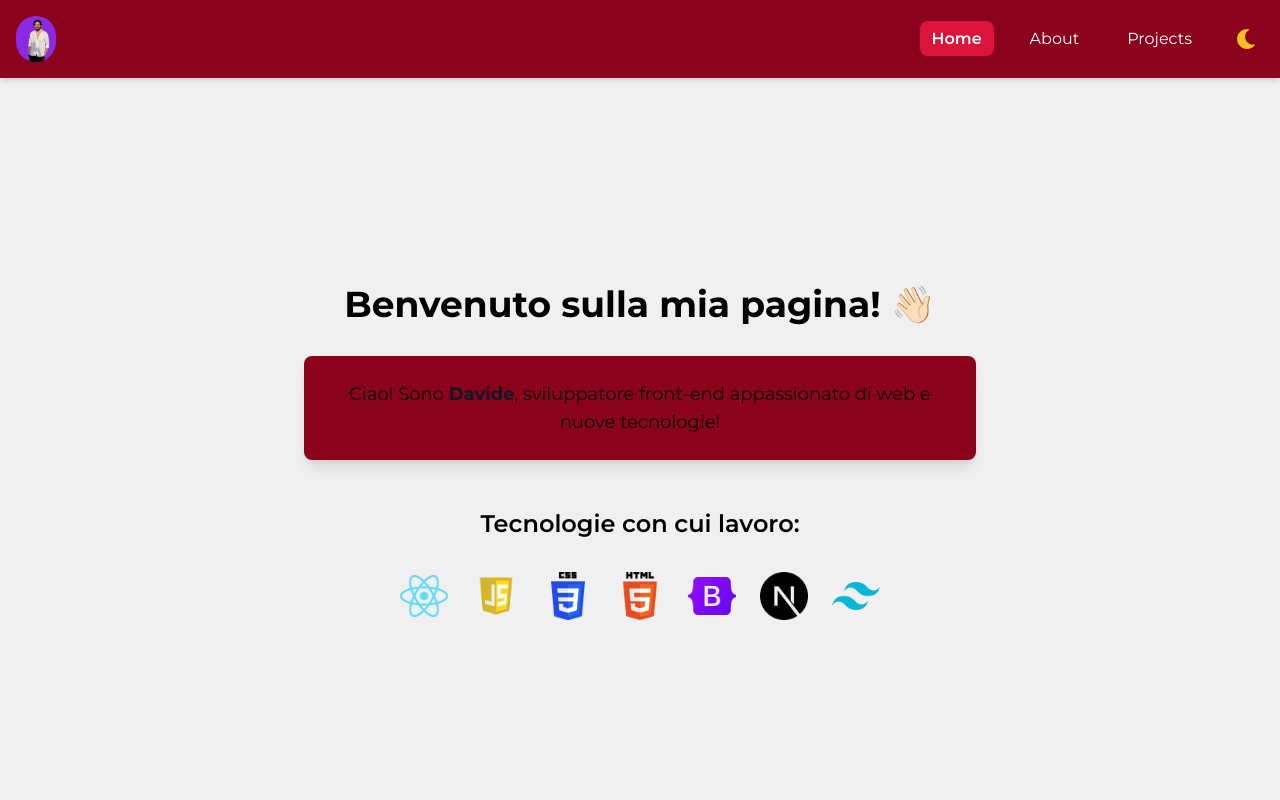
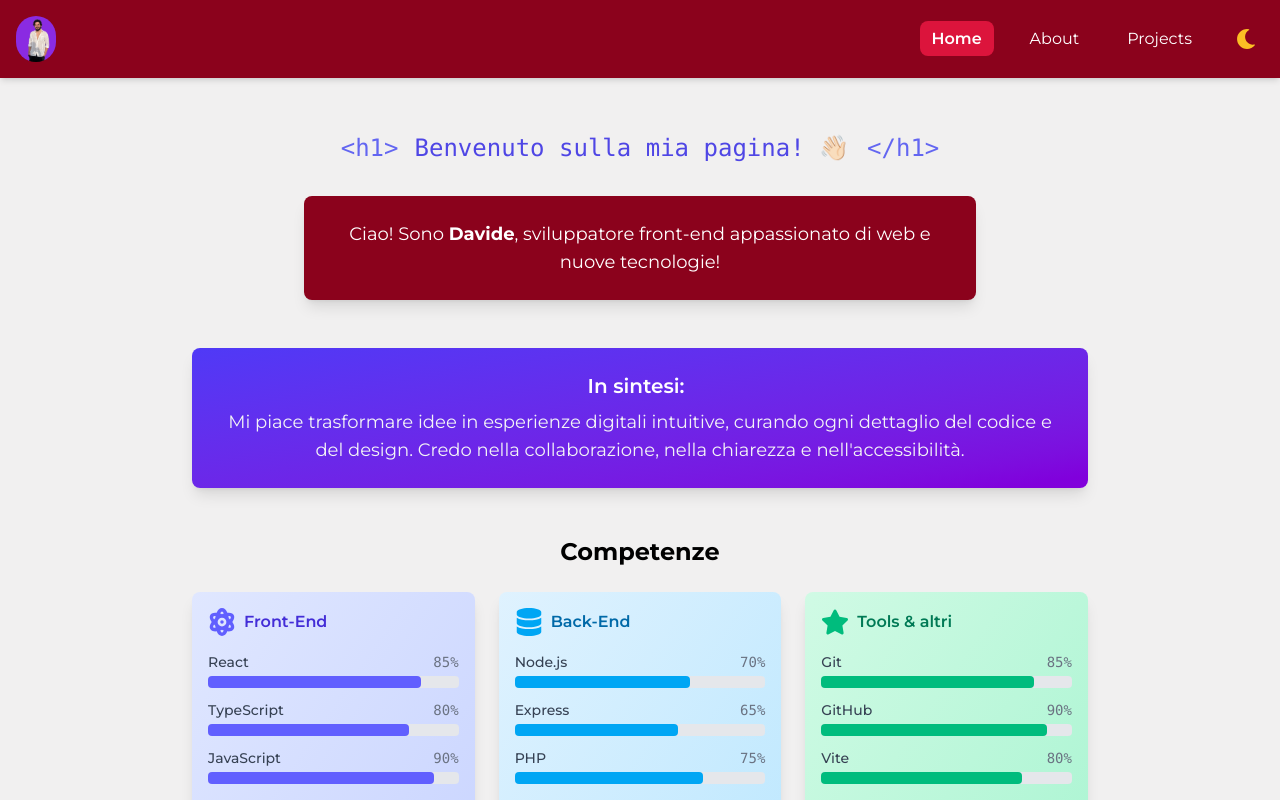
Before and after one commit to DavideSiracusano/davide-siracusano-portfolio, a Next.js app: page / in a window 1280 px wide. Shown: the top 800 px of the page. Built offline with nearby package versions, Linux system fonts and the light colour scheme.

Commit message:
aggiornato layout home page e css

```diff
--- a/src/app/Home/page.js
+++ b/src/app/Home/page.js
@@ -1,6 +1,7 @@
 "use client";
 
 import { motion } from "framer-motion";
+import { FaAtom, FaDatabase, FaStar } from "react-icons/fa";
 import reactImg from "../imgs/image.png";
 import javascriptImg from "../imgs/javascript-logo-javascript-icon-transparent-free-png.webp";
 import cssImg from "../imgs/CSS3_logo_and_wordmark.svg.png";
@@ -21,6 +22,75 @@ export default function Home() {
     { src: tailwindImg, alt: "Tailwind" },
   ];
 
+  // Skill data
+  const frontEnd = [
+    { name: "React", pct: 85 },
+    { name: "TypeScript", pct: 80 },
+    { name: "JavaScript", pct: 90 },
+    { name: "HTML5", pct: 95 },
+    { name: "CSS3", pct: 90 },
+    { name: "TailwindCSS", pct: 85 },
+    { name: "Next.js", pct: 75 },
+  ];
+  const backEnd = [
+    { name: "Node.js", pct: 70 },
+    { name: "Express", pct: 65 },
+    { name: "PHP", pct: 75 },
+    { name: "MySQL", pct: 70 },
+  ];
+  const tools = [
+    { name: "Git", pct: 85 },
+    { name: "GitHub", pct: 90 },
+    { name: "Vite", pct: 80 },
+    { name: "REST API", pct: 80 },
+    { name: "Figma", pct: 70 },
+  ];
+
+  // Front-End → atomo
+  const IconFE = () => (
+    <div className="transition-transform duration-300 hover:scale-110 hover:rotate-6">
+      <FaAtom className="text-indigo-500 w-7 h-7 mr-2" />
+    </div>
+  );
+
+  // Back-End → database
+  const IconBE = () => (
+    <div className="transition-transform duration-300 hover:scale-110 hover:-rotate-6">
+      <FaDatabase className="text-sky-500 w-7 h-7 mr-2" />
+    </div>
+  );
+
+  // Tools & altri → stella
+  const IconTools = () => (
+    <div className="transition-transform duration-300 hover:scale-110 hover:rotate-3">
+      <FaStar className="text-emerald-500 w-7 h-7 mr-2" />
+    </div>
+  );
+  // Animated bar
+  function SkillBar({ label, percent, color }) {
+    return (
+      <div className="mb-3">
+        <div className="flex justify-between text-sm mb-1">
+          <span className="font-medium text-gray-700 dark:text-gray-200">
+            {label}
+          </span>
+          <span className="font-mono text-gray-500 dark:text-gray-300">
+            {percent}%
+          </span>
+        </div>
+        <div className="w-full h-3 bg-gray-200 dark:bg-gray-800 rounded">
+          <motion.div
+            initial={{ width: 0 }}
+            whileInView={{ width: `${percent}%` }}
+            viewport={{ once: true }}
+            transition={{ duration: 0.7 }}
+            className={`h-3 rounded ${color}`}
+          />
+        </div>
+      </div>
+    );
+  }
+
   return (
     <motion.div
       initial={{ opacity: 0, y: 20 }}
@@ -30,22 +100,97 @@ export default function Home() {
       className="min-h-screen pt-24 pb-16 px-4 flex flex-col items-center justify-center"
     >
       <div className="max-w-4xl mx-auto w-full">
-        <h1 className="text-4xl font-bold text-center mb-8">
-          Benvenuto sulla mia pagina! 👋🏻
-        </h1>
+        <div className="text-center mb-8 font-mono">
+          <h1 className="inline-flex text-2xl">
+            <span className="html-tag">&lt;h1&gt;</span>
+            <span className="code-content code-animation px-4">
+              Benvenuto sulla mia pagina! 👋🏻
+            </span>
+            <span className="html-tag">&lt;/h1&gt;</span>
+          </h1>
+        </div>
 
         <div className="mx-auto max-w-2xl">
-          <p className="animate-gradient  rounded-lg p-6 shadow-lg text-center text-lg  dark:text-gray-300 mb-12">
-            Ciao! Sono{" "}
-            <strong className="text-gray-900 dark:text-white">Davide</strong>,
+          <p className="animate-gradient rounded-lg p-6 shadow-lg text-center text-lg  mb-12 text-white">
+            Ciao! Sono <strong className="text-white">Davide</strong>,
             sviluppatore front-end appassionato di web e nuove tecnologie!
           </p>
         </div>
 
+        {/* IN SINTESI */}
+        <section className="rounded-lg p-6 shadow-lg text-center text-lg mb-12 bg-gradient-to-br from-indigo-600 to-purple-700 dark:from-indigo-900 dark:to-purple-950">
+          <h2 className="text-xl font-semibold mb-2 flex items-center justify-center text-white">
+            <span className="mr-2">In sintesi:</span>
+          </h2>
+          <p className="text-gray-100">
+            Mi piace trasformare idee in esperienze digitali intuitive, curando
+            ogni dettaglio del codice e del design. Credo nella collaborazione,
+            nella chiarezza e nell&apos;accessibilità.
+          </p>
+        </section>
+
+        {/* COMPETENZE */}
+        <section className="mb-12">
+          <h2 className="text-2xl font-bold text-center mb-6">Competenze</h2>
+          <div className="grid grid-cols-1 md:grid-cols-3 gap-6">
+            {/* Front-End */}
+            <div className="bg-gradient-to-br from-indigo-100 to-indigo-200 dark:from-indigo-900 dark:to-indigo-800 p-4 rounded-lg shadow-lg">
+              <div className="flex items-center mb-4">
+                <IconFE />
+                <span className="font-semibold text-indigo-700 dark:text-indigo-300">
+                  Front-End
+                </span>
+              </div>
+              {frontEnd.map((skill) => (
+                <SkillBar
+                  key={skill.name}
+                  label={skill.name}
+                  percent={skill.pct}
+                  color="bg-indigo-500"
+                />
+              ))}
+            </div>
+            {/* Back-End */}
+            <div className="bg-gradient-to-br from-sky-100 to-sky-200 dark:from-sky-900 dark:to-sky-800 p-4 rounded-lg shadow-lg">
+              <div className="flex items-center mb-4">
+                <IconBE />
+                <span className="font-semibold text-sky-700 dark:text-sky-300">
+                  Back-End
+                </span>
+              </div>
+              {backEnd.map((skill) => (
+                <SkillBar
+                  key={skill.name}
+                  label={skill.name}
+                  percent={skill.pct}
+                  color="bg-sky-500"
+                />
+              ))}
+            </div>
+            {/* Tools & altri */}
+            <div className="bg-gradient-to-br from-emerald-100 to-emerald-200 dark:from-emerald-900 dark:to-emerald-800 p-4 rounded-lg shadow-lg">
+              <div className="flex items-center mb-4">
+                <IconTools />
+                <span className="font-semibold text-emerald-700 dark:text-emerald-300">
+                  Tools & altri
+                </span>
+              </div>
+              {tools.map((skill) => (
+                <SkillBar
+                  key={skill.name}
+                  label={skill.name}
+                  percent={skill.pct}
+                  color="bg-emerald-500"
+                />
+              ))}
+            </div>
+          </div>
+        </section>
+
+        {/*technologies*/}
         <h4 className="text-2xl font-semibold text-center mb-8">
           Tecnologie con cui lavoro:
         </h4>
-
         <div className="flex flex-wrap justify-center gap-6">
           {technologies.map((tech, index) => (
             <motion.div
--- a/src/app/globals.css
+++ b/src/app/globals.css
@@ -25,7 +25,7 @@ body.dark {
   animation: color-change-2x 2s infinite alternate linear;
 }
 
-/* Animazione personalizzata */
+/* Animazione personalizzata per cambiare colore */
 @keyframes color-change-2x {
   0% {
     background: rgb(141, 12, 141);
@@ -34,3 +34,39 @@ body.dark {
     background: #8b0000;
   }
 }
+
+/* steps per simulare la digitazione contando i caratteri */
+.code-animation {
+  border-right: 2px solid #4f46e5;
+  white-space: nowrap;
+  overflow: hidden;
+  animation: typing 3.5s steps(40, end), blink-caret 0.75s step-end infinite;
+}
+
+/* Animazione personalizzata per simulare la digitazione */
+@keyframes typing {
+  from {
+    width: 0;
+  }
+  to {
+    width: 100%;
+  }
+}
+
+@keyframes blink-caret {
+  from,
+  to {
+    border-color: transparent;
+  }
+  50% {
+    border-color: #4f46e5;
+  }
+}
+
+.html-tag {
+  color: #6366f1;
+}
+
+.code-content {
+  color: #4f46e5;
+}
--- a/src/components/DarkTheme.jsx
+++ b/src/components/DarkTheme.jsx
@@ -10,20 +10,33 @@ export default function DarkTheme() {
     // Controlla tema salvato
     const savedTheme = localStorage.getItem("theme");
     if (savedTheme) {
-      setIsDark(savedTheme === "dark");
-      document.body.className = savedTheme;
-      if (savedTheme === "dark") {
-        document.documentElement.classList.add("dark");
+      const dark = savedTheme === "dark";
+      setIsDark(dark);
+      // Mantieni altre classi: aggiungi/rimuovi solo `dark`/`light` su body per globals.css
+      if (dark) {
+        document.body.classList.add("dark");
+        document.body.classList.remove("light");
+      } else {
+        document.body.classList.add("light");
+        document.body.classList.remove("dark");
       }
+      // Tailwind usa la classe `dark` su html
+      if (dark) document.documentElement.classList.add("dark");
+      else document.documentElement.classList.remove("dark");
     } else {
       // Preferenza sistema
       const prefersDark = window.matchMedia(
         "(prefers-color-scheme: dark)"
       ).matches;
       setIsDark(prefersDark);
-      document.body.className = prefersDark ? "dark" : "light";
       if (prefersDark) {
+        document.body.classList.add("dark");
+        document.body.classList.remove("light");
         document.documentElement.classList.add("dark");
+      } else {
+        document.body.classList.add("light");
+        document.body.classList.remove("dark");
+        document.documentElement.classList.remove("dark");
       }
     }
   }, []);
@@ -33,12 +46,14 @@ export default function DarkTheme() {
     setIsDark(!isDark);
 
     // Applica su body (per CSS custom)
-    document.body.className = newTheme;
-
-    // Applica su html (per Tailwind dark:*)
+    // Imposta body 'dark' o 'light' (senza sovrascrivere altre classi) e html.dark per Tailwind
     if (newTheme === "dark") {
+      document.body.classList.add("dark");
+      document.body.classList.remove("light");
       document.documentElement.classList.add("dark");
     } else {
+      document.body.classList.add("light");
+      document.body.classList.remove("dark");
       document.documentElement.classList.remove("dark");
     }
 
```
